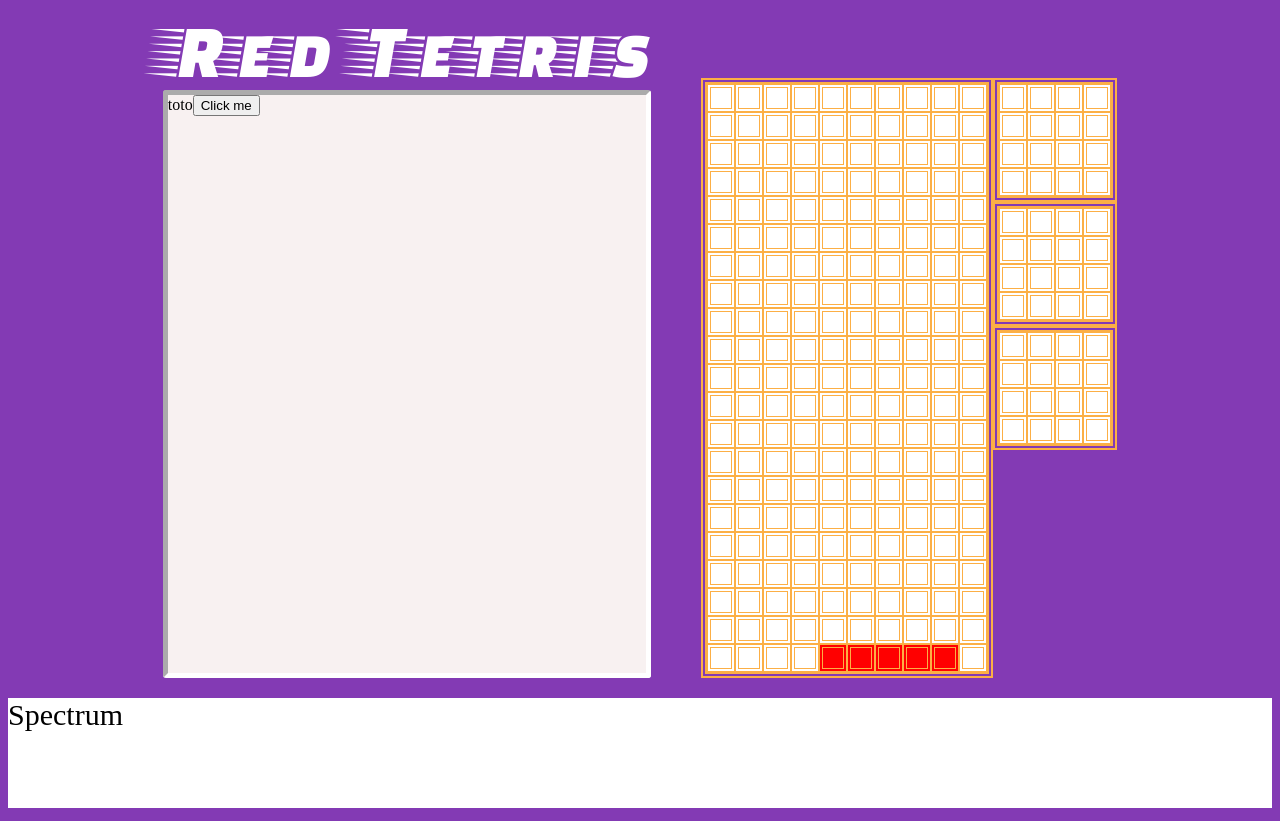
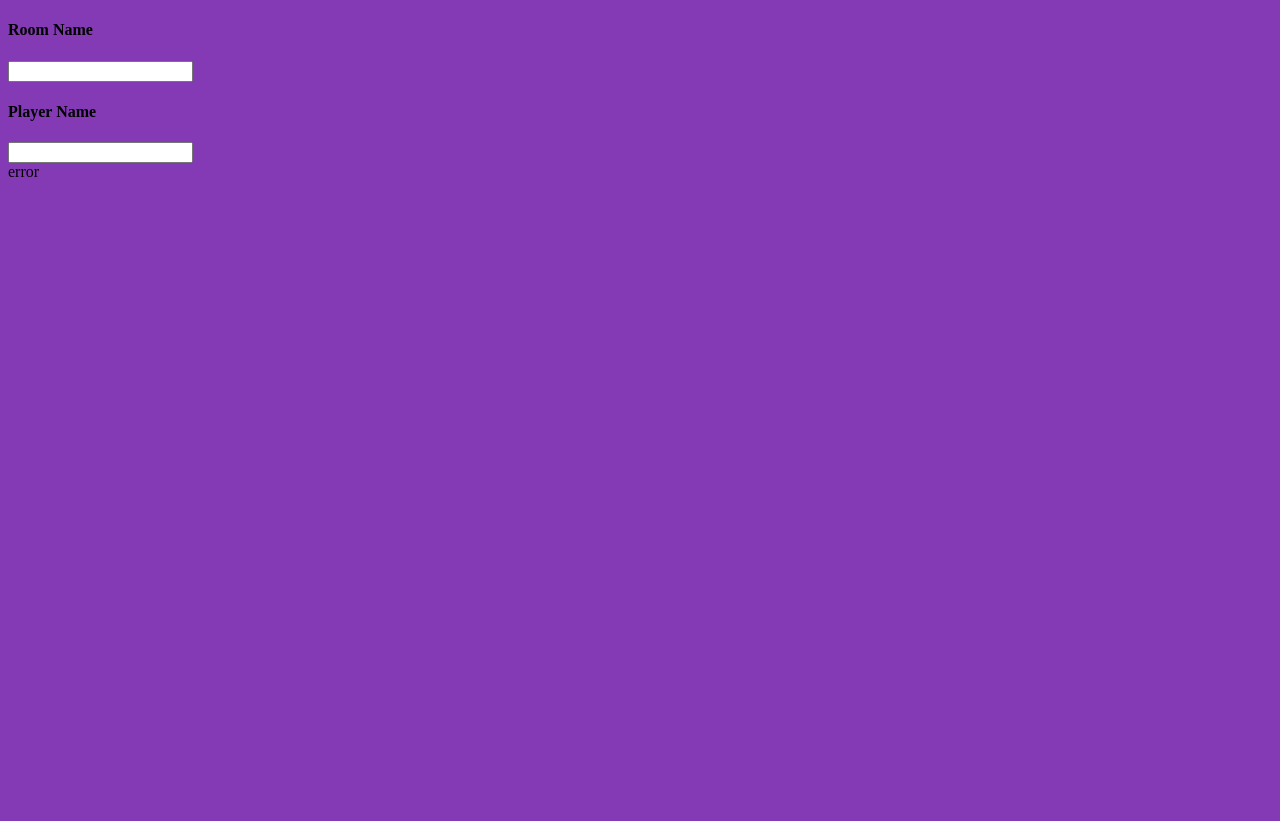
Before and after one commit to wax42/red-tetris, a React app: page /home in a window 1280 px wide. Built offline with nearby package versions, Linux system fonts and the light colour scheme; no server answers.

Commit message:
[ADD] routing login

```diff
--- a/package.json
+++ b/package.json
@@ -47,6 +47,7 @@
     "react-dev-utils": "^9.0.1",
     "react-dom": "^16.8.6",
     "react-redux": "^7.1.0",
+    "react-router": "^5.0.1",
     "react-router-dom": "^5.0.1",
     "redux": "^4.0.4",
     "redux-thunk": "^2.3.0",
--- a/src/client/App.js
+++ b/src/client/App.js
@@ -8,6 +8,7 @@ import { createStore, applyMiddleware } from "redux";
 import reducers from "./reducers/reducers";
 import socketMiddleware from "./middlewares/socketMiddleware";
 import { BrowserRouter as Router, Route } from "react-router-dom";
+import Home from "./components/Home";
 
 const store = createStore(reducers, applyMiddleware(socketMiddleware()));
 
@@ -27,7 +28,8 @@ const Root = () => {
   return (
     <Provider store={store}>
       <Router>
-        <Route path="/" component={App} />
+        <Route path="/app" component={App} />
+        <Route path="/home" component={Home} />
       </Router>
     </Provider>
   );
--- /dev/null
+++ b/src/client/components/Home.jsx
@@ -0,0 +1,51 @@
+import React from "react";
+import { Redirect } from "react-router";
+import { Link } from "react-router-dom";
+
+let roomName = "";
+let playerName = "";
+
+//TODO validation
+function getRoomName(event) {
+  console.log("test player name");
+  roomName = event.target.value;
+  console.log(roomName);
+}
+
+function getPlayerName(event) {
+  console.log("test player name");
+  playerName = event.target.value;
+  console.log(playerName);
+}
+// return <Redirect to='/dashboard' />
+
+const OnSubmit = () => {
+  console.log("On submit");
+  if (playerName.length > 3) return <Link to="/app">Valider</Link>;
+  else return <div>error</div>;
+};
+
+const Home = () => {
+  return (
+    <div className="home">
+      <div className="home-room">
+        <h4>Room Name</h4>
+        <input type="text" name="room-name" onChange={e => getRoomName(e)} />
+      </div>
+      <div className="home-player">
+        <h4>Player Name</h4>
+        <input
+          type="text"
+          name="player-name"
+          onChange={e => getPlayerName(e)}
+        />
+      </div>
+      <div>
+        <OnSubmit />
+        {/* <input type="submit" name="" id="" onClick={onSubmit} /> */}
+      </div>
+    </div>
+  );
+};
+
+export default Home;
```
